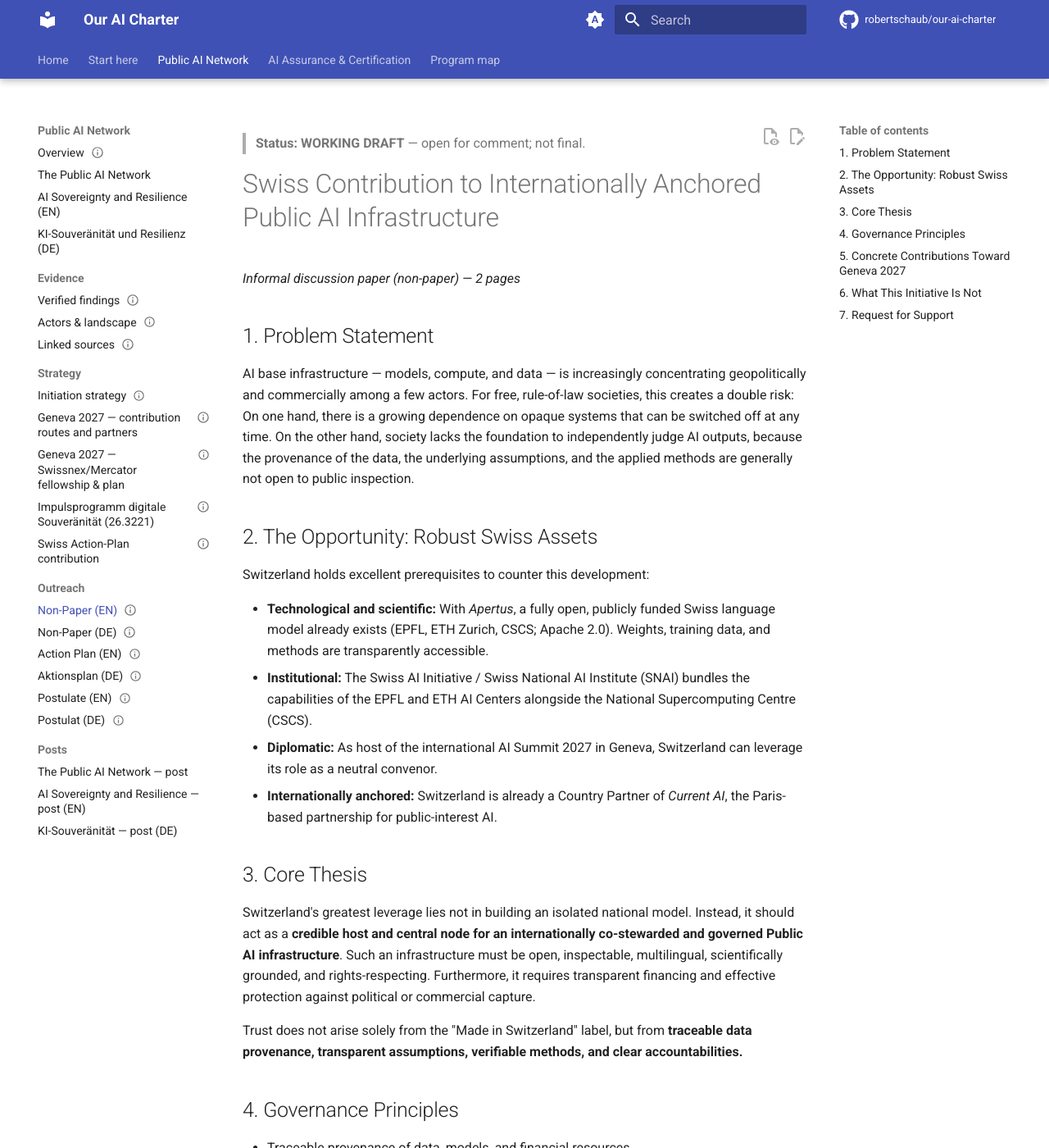
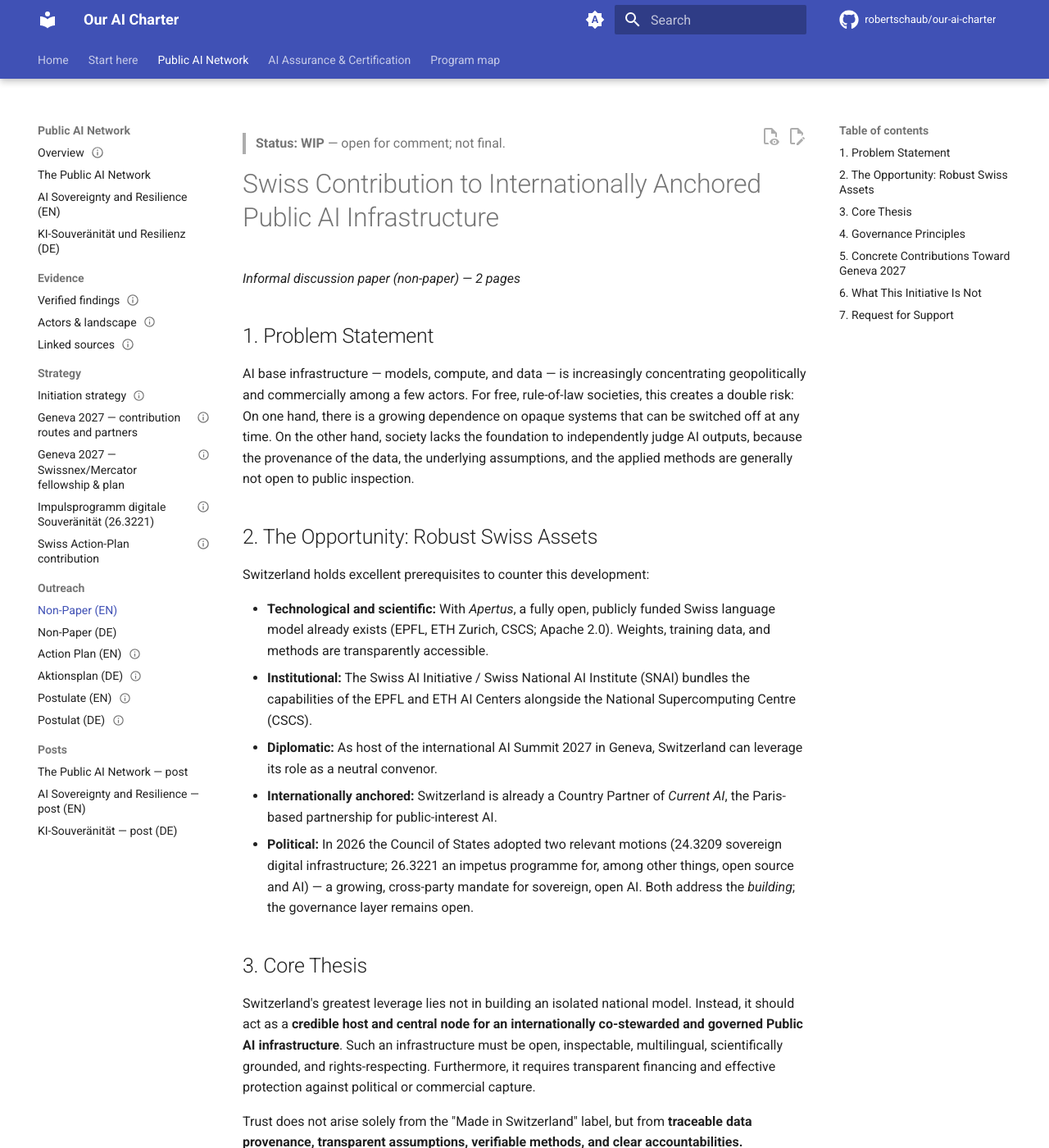
Before and after one commit to robertschaub/our-ai-charter, an MkDocs documentation site: the page built from docs/Public AI Network/Outreach/non-paper.en.md, in a window 1280 px wide and 1400 px high. Shown: the whole window at 82% size. Built offline with MkDocs 1.6.1 and Material for MkDocs 9.7.7, drawn with Linux system fonts in a browser that asks for light colours; plug-ins that fetch from the network failed and are left out; comment, search, counter and statistics services are not loaded.

Commit message:
docs(public-ai): add political-mandate asset (motions 24.3209 + 26.3221) to non-paper
Add a fifth "Robust Swiss Assets" bullet to the non-paper (DE + EN): the two
Council-of-States-adopted sovereignty motions as a growing, cross-party mandate
for sovereign, open AI - both funding the building while the governance layer
stays open, which sets up the core thesis. Closes the gap that the non-paper,
alone in the outreach set, cited neither motion.

Co-Authored-By: Claude Opus 4.8 <noreply@anthropic.com>

```diff
--- a/docs/Public AI Network/Outreach/non-paper.en.md
+++ b/docs/Public AI Network/Outreach/non-paper.en.md
@@ -1,8 +1,4 @@
----
-status: draft
----
-
-> **Status: WORKING DRAFT** — open for comment; not final.
+> **Status: WIP** — open for comment; not final.
 
 # Swiss Contribution to Internationally Anchored Public AI Infrastructure
 
@@ -20,6 +16,7 @@ Switzerland holds excellent prerequisites to counter this development:
 - **Institutional:** The Swiss AI Initiative / Swiss National AI Institute (SNAI) bundles the capabilities of the EPFL and ETH AI Centers alongside the National Supercomputing Centre (CSCS).
 - **Diplomatic:** As host of the international AI Summit 2027 in Geneva, Switzerland can leverage its role as a neutral convenor.
 - **Internationally anchored:** Switzerland is already a Country Partner of *Current AI*, the Paris-based partnership for public-interest AI.
+- **Political:** In 2026 the Council of States adopted two relevant motions (24.3209 sovereign digital infrastructure; 26.3221 an impetus programme for, among other things, open source and AI) — a growing, cross-party mandate for sovereign, open AI. Both address the *building*; the governance layer remains open.
 
 ## 3. Core Thesis
 
```
Also changed, not shown: docs/Public AI Network/Outreach/non-paper.de.md (+2 -5 lines).
